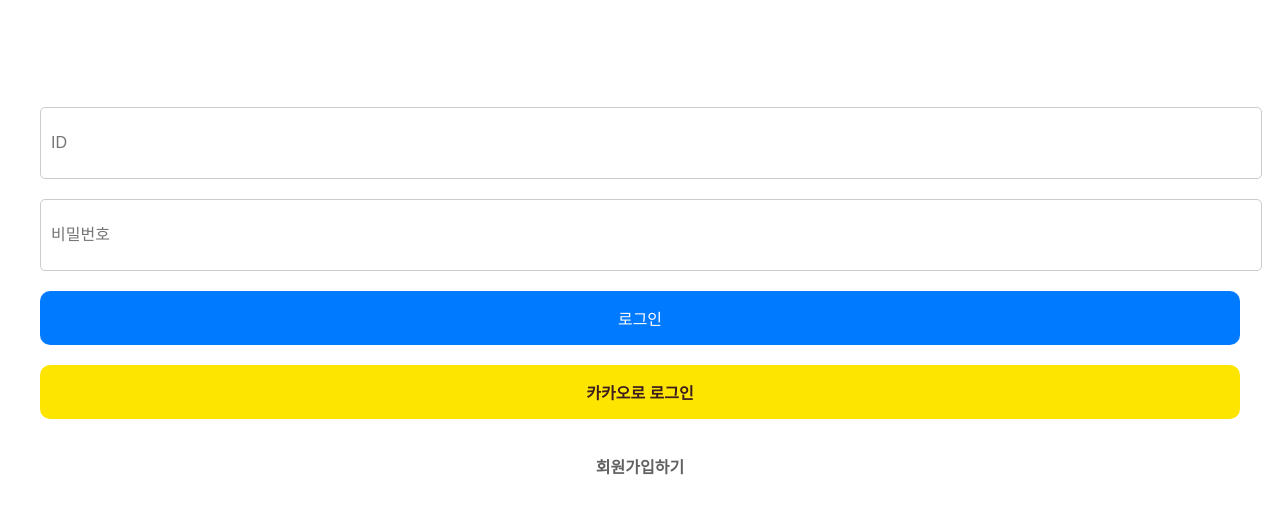
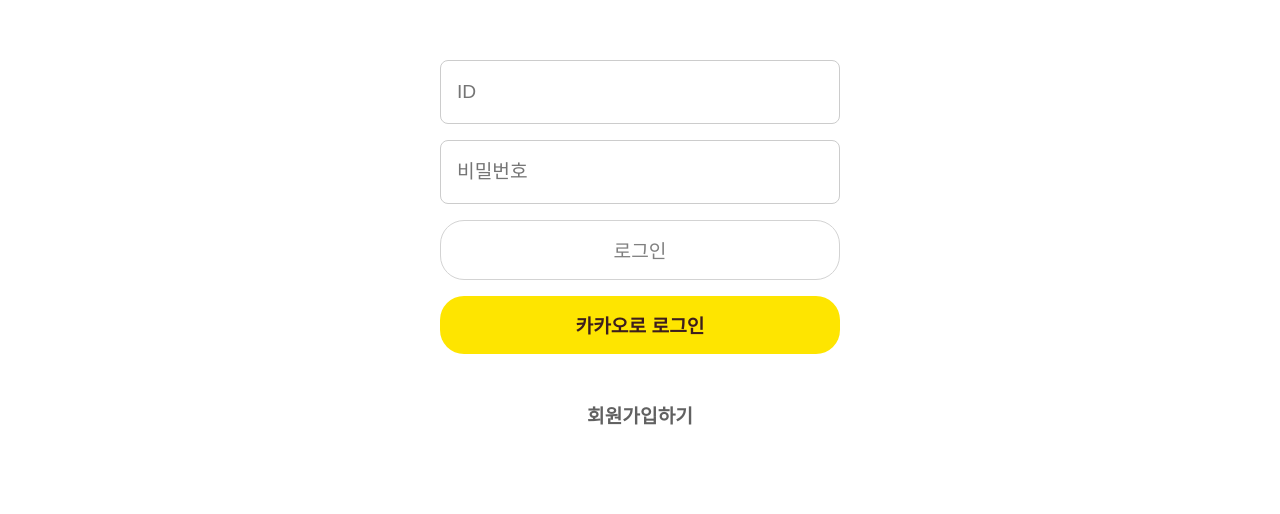
Before and after one commit to JNU-econovation/Whoz-in-FE, a React (Create React App) app: page / in a window 1280 px wide. Shown: the part 140-654 px from the top of the page. Built offline with nearby package versions, Linux system fonts and the light colour scheme.

Commit message:
style: Auth 관련 Styled-Components 파일 분리 및 로그인 컴포넌트 디자인 수정

```diff
--- /dev/null
+++ b/src/components/StyledComponents/AuthStyles.jsx
@@ -0,0 +1,69 @@
+import styled from "styled-components"
+
+// 스타일 선언 (Styled-Components)
+
+export const Container = styled.div`
+    display: flex;
+    flex-direction: column;
+    justify-content: center;
+    align-items: center;    // 이거 추가했더니 버튼 넓이가 글자수 넓이 만큼 줄었다. 왜지?
+    padding: 2rem;
+    background-color: #fff;
+    height: 100vh;
+    box-sizing: border-box;
+`
+
+export const Input = styled.input`
+    height: 4rem;
+    border: 1px solid #ccc;
+    margin-bottom: 1rem;
+    padding-left: 1rem;
+    border-radius: 0.5rem;
+    font-size: 1.2rem;
+    width: 100%;
+    max-width: 25rem;
+    box-sizing: border-box;
+`
+
+export const Button = styled.button`
+    background-color: white;
+    color: gray;
+    padding: 15px;
+    border: solid 1px lightgray;
+    border-radius: 1.5rem;
+    cursor: pointer;
+    font-size: 1.2rem;
+    width: 100%;    // 대신 여기서 넓이를 지정해주는구나
+    max-width: 25rem;
+    margin-bottom: 1rem;
+
+    &:hover {
+        background-color: lightgray;
+        color: white
+    }
+`
+
+export const KakaoButton = styled(Button)`
+    margin-top: 0px;
+    background-color: #fee500;
+    color: #3c1e1e;
+    font-weight: bold;
+    border: none;
+
+    &:hover {
+        background-color: #3c1e1e;
+        color: #fee500;
+    }
+`
+export const JoinButton = styled(Button)`
+    margin-top: 1rem;
+    background-color: transparent;
+    color: #616161;
+    font-weight: bold;
+
+    border: none;
+    &:hover {
+        background-color: transparent;
+        color: #515151;
+    }
+`;
--- a/src/pages/login.jsx
+++ b/src/pages/login.jsx
@@ -1,64 +1,8 @@
 import React, { useState } from "react"
 import styled from "styled-components"
 import { useNavigate } from "react-router-dom"
+import { Container, Input, Button, KakaoButton, JoinButton } from "../components/StyledComponents/AuthStyles"
 import Join from "./join"
-
-// 스타일 선언 (Styled-Components)
-const Container = styled.div`
-    display: flex;
-    flex-direction: column;
-    justify-content: center;
-    padding: 40px;
-    background-color: #fff;
-    height: 100vh;
-`
-
-const Input = styled.input`
-    height: 50px;
-    border: 1px solid #ccc;
-    margin-bottom: 20px;
-    padding: 10px;
-    border-radius: 5px;
-    font-size: 16px;
-    width: 100%;
-`
-
-const Button = styled.button`
-    background-color: #007bff;
-    color: white;
-    padding: 15px;
-    border: none;
-    border-radius: 10px;
-    cursor: pointer;
-    font-size: 16px;
-
-    &:hover {
-        background-color: #0056b3;
-    }
-`
-
-const KakaoButton = styled(Button)`
-    margin-top: 20px;
-    background-color: #fee500;
-    color: #3c1e1e;
-    font-weight: bold;
-
-    &:hover {
-        background-color: #3c1e1e;
-        color: #fee500;
-    }
-`
-const JoinButton = styled(Button)`
-    margin-top: 20px;
-    background-color: transparent;
-    color: #616161;
-    font-weight: bold;
-
-    &:hover {
-        background-color: transparent;
-        color: #515151;
-    }
-`
 
 const Login = () => {
     const [username, setUsername] = useState("")
```
